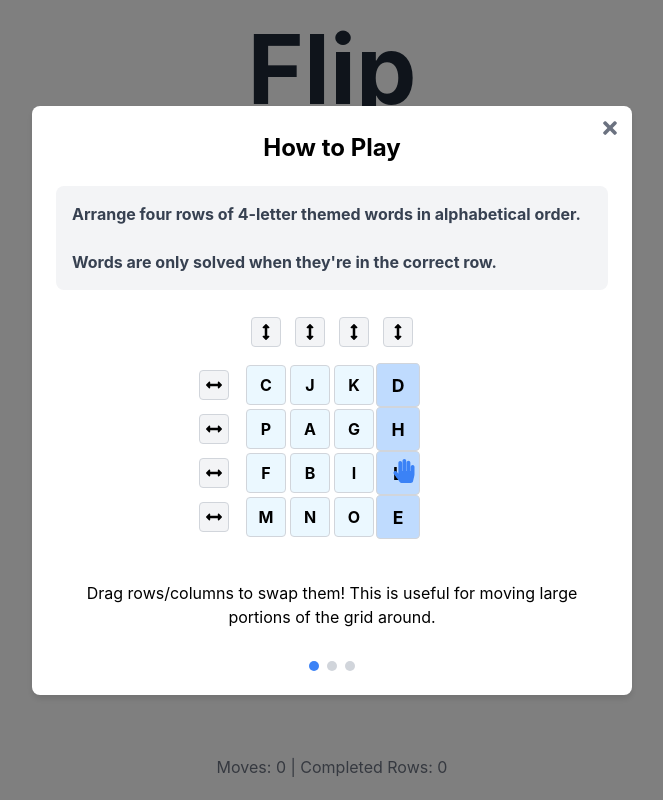
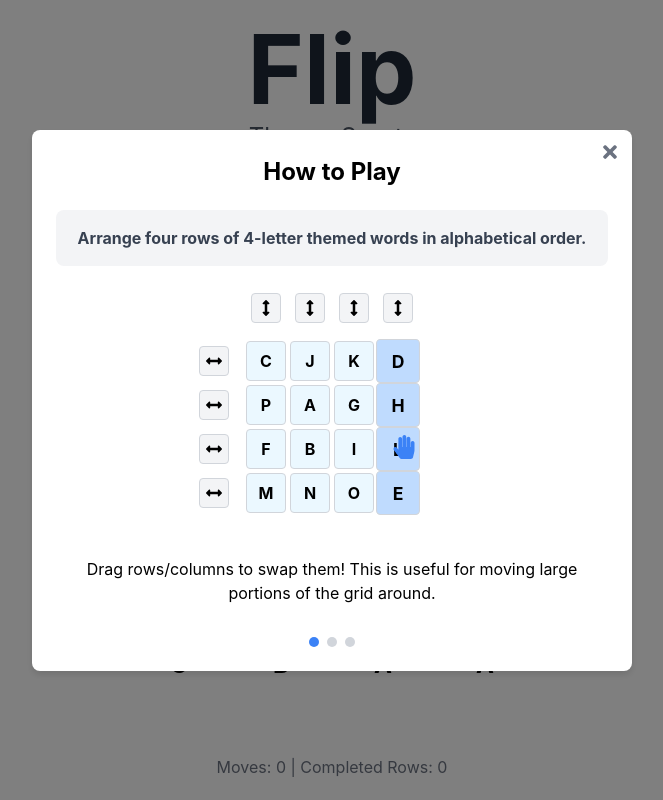
Before and after one commit to pavpanda/nyt_game, a React (Create React App) app: page / in a window 1280 px wide. Shown: the whole page, without its empty margins (308-971 px from the left). Built offline with nearby package versions, Linux system fonts and the light colour scheme.

Commit message:
more bug fixes

```diff
--- a/src/components/HowToPlayAnimationModal/HowToPlayAnimationModal.module.css
+++ b/src/components/HowToPlayAnimationModal/HowToPlayAnimationModal.module.css
@@ -70,7 +70,7 @@
 
 .instructionText {
   font-weight: bold;
-  text-align: left;
+  text-align: center;
   font-size: 1rem;
   line-height: 1.5;
   color: #374151;
--- a/src/components/HowToPlayAnimationModal/HowToPlayAnimationModal.tsx
+++ b/src/components/HowToPlayAnimationModal/HowToPlayAnimationModal.tsx
@@ -162,10 +162,7 @@ const HowToPlayAnimationModal: React.FC<HowToPlayAnimationModalProps> = ({ onClo
         <h2 className={styles.modalTitle}>How to Play</h2>
         <div className={styles.instructions}>
           <p className={styles.instructionText}>
-            Arrange four rows of 4-letter themed words in alphabetical order. <br />
-            <br />
-            Words are only solved when they're in the correct row.
-          </p>
+            Arrange four rows of 4-letter themed words in alphabetical order.</p>
         </div>
         <div className={styles.animationContainer}>
           <div className={styles.gridWrapper}>
```
